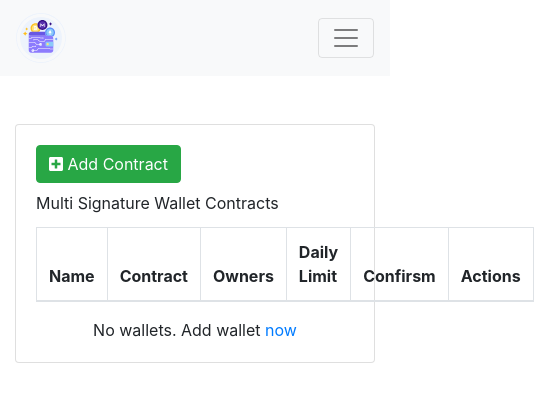
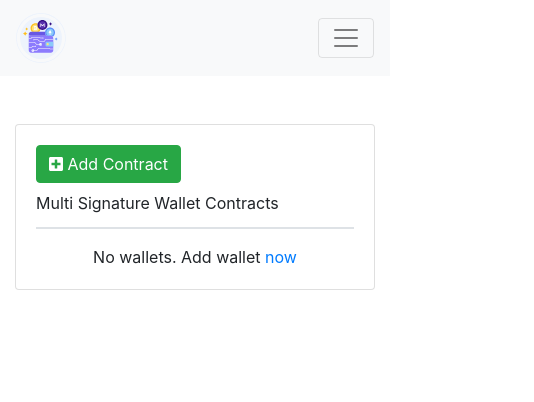
Before and after one commit to rori4/adex-assignment, a React (Create React App) app: page / in a window 390 px wide. Shown: the top 402 px of the page, 534 px wide, since content can reach past the window. Built offline with nearby package versions, Linux system fonts and the light colour scheme.

Commit message:
added css for super responsive tabel

```diff
--- a/src/assets/custom.css
+++ b/src/assets/custom.css
@@ -5,3 +5,74 @@
 .pointer {
   cursor: pointer;
 }
+
+/*
+Generic Styling, for Desktops/Laptops
+*/
+table {
+  width: 100%;
+  border-collapse: collapse;
+}
+
+th {
+  font-weight: bold;
+}
+td, th {
+  padding: 6px;
+  border: 1px solid #ccc;
+  text-align: left;
+}
+
+/*
+Max width before this PARTICULAR table gets nasty
+This query will take effect for any screen smaller than 760px
+and also iPads specifically.
+*/
+@media
+only screen and (max-width: 760px),
+(min-device-width: 768px) and (max-device-width: 1024px)  {
+
+	/* Force table to not be like tables anymore */
+	table, thead, tbody, th, td, tr {
+    display: block;
+    text-align: none;
+	}
+
+	/* Hide table headers (but not display: none;, for accessibility) */
+	thead tr {
+		position: absolute;
+		top: -9999px;
+		left: -9999px;
+	}
+
+	tr { border: 1px solid #ccc; }
+
+	td {
+		/* Behave  like a "row" */
+		border: none;
+		border-bottom: 1px solid #eee;
+		position: relative;
+		padding-left: 50% !important;
+	}
+
+	td:before {
+		/* Now like a table header */
+		position: absolute;
+		/* Top/left values mimic padding */
+		top: 6px;
+		left: 6px;
+		width: 45%;
+		padding-right: 10px;
+		white-space: nowrap;
+	}
+
+	/*
+	Label the data
+	*/
+	td:nth-of-type(1):before { content: "Name"; }
+	td:nth-of-type(2):before { content: "Contract"; }
+	td:nth-of-type(3):before { content: "Owners"; }
+	td:nth-of-type(4):before { content: "Daily Limit"; }
+	td:nth-of-type(5):before { content: "Confirms"; }
+	td:nth-of-type(6):before { content: "Actions"; }
+}
--- a/src/components/MainTable.js
+++ b/src/components/MainTable.js
@@ -76,7 +76,7 @@
                     {wallets
                       ? wallets.map((value, index) => (
                           <tr key={index}>
-                            <th scope="row">{value.name}</th>
+                            <td>{value.name}</td>
                             <td>
                               <CopyToClipboard
                                 className="pointer"
--- a/src/services/blockchainService.js
+++ b/src/services/blockchainService.js
@@ -19,6 +19,7 @@
       "event OwnerRemoval(address indexed owner)",
       "event RequirementChange(uint required)",
       "function getOwners() public constant returns (address[])",
+      "function required() public constant returns (uint256)"
       //Those should be correct functions!!
     ];
   }
@@ -37,7 +38,8 @@
     try {
       let contract = new ethers.Contract(address, this.abi, this.provider);
       let owners = await contract.getOwners();
-      console.log(owners);
+      let required = await contract.required();
+      console.log(owners, ethers.utils.formatUnits(required, 0));
     } catch (error) {
       console.log(error);
     }
```
